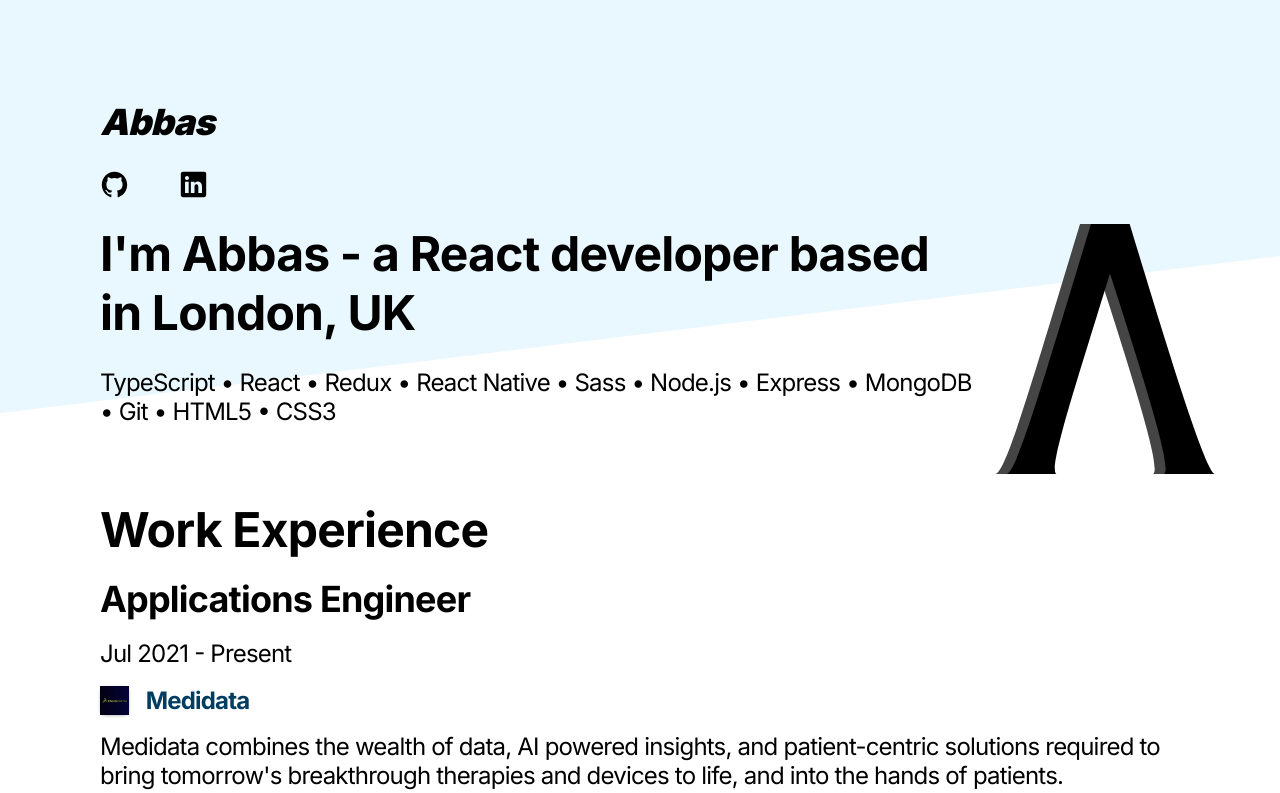
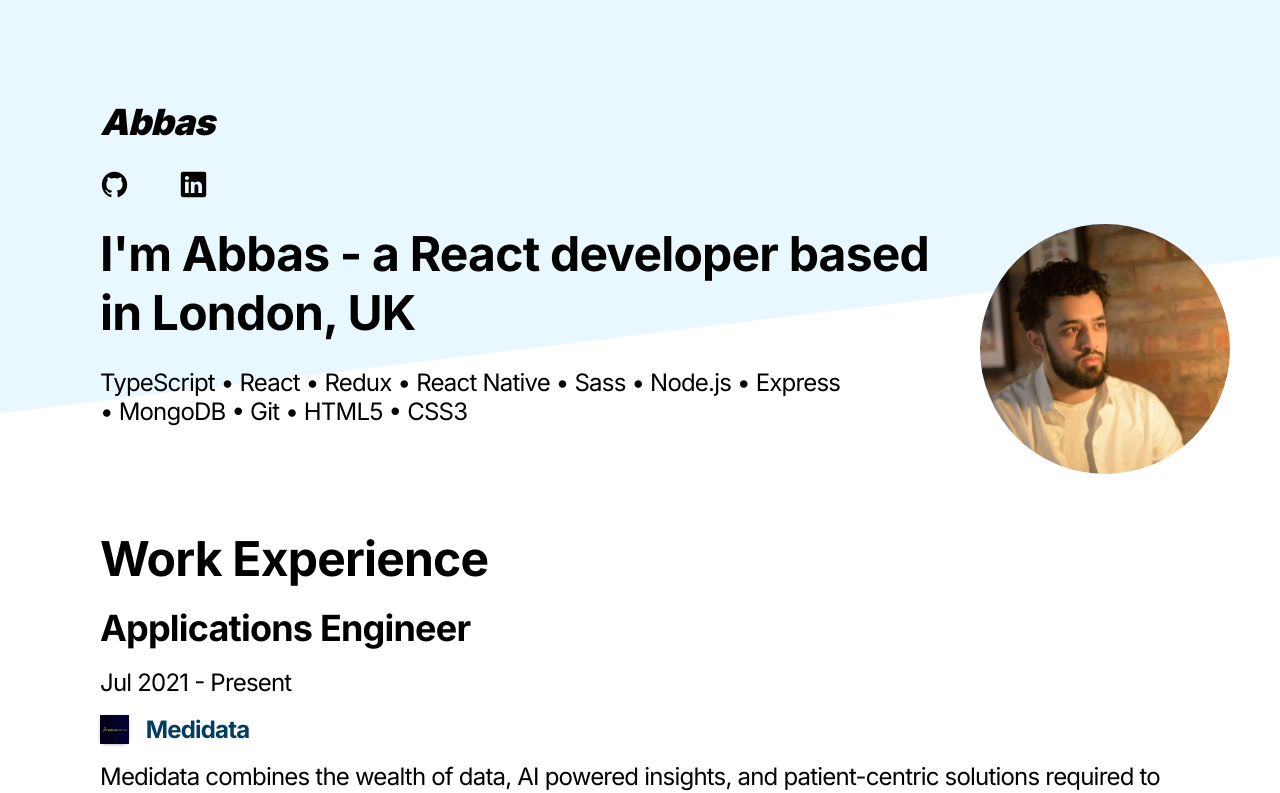
Before and after one commit to abbasldn/me, a Next.js app: page / in a window 1280 px wide. Shown: the top 793 px of the page. Built offline with nearby package versions, Linux system fonts and the light colour scheme.

Commit message:
added my face

```diff
--- a/components/Hero.js
+++ b/components/Hero.js
@@ -1,6 +1,6 @@
-import React from 'react';
-import styles from '../styles/Hero.module.css';
-import Logo from './Logo';
+import React from "react";
+import styles from "../styles/Hero.module.css";
+import Logo from "./Logo";
 
 const Hero = () => {
   return (
@@ -9,13 +9,13 @@ const Hero = () => {
         <h1 className={styles.heading}>
           I'm Abbas - a React developer based in London, UK
         </h1>
-        <p>
+        <p className={styles.body}>
           TypeScript • React • Redux • React Native • Sass • Node.js • Express •
           MongoDB • Git • HTML5 • CSS3
         </p>
       </div>
       <div className={styles.logo}>
-        <Logo src="abbasldnlogo.svg" size={250} />
+        <Logo src="me.jpeg" size={250} face={true} />
       </div>
     </div>
   );
--- a/components/Logo.js
+++ b/components/Logo.js
@@ -1,7 +1,7 @@
-import React from 'react';
-import styles from '../styles/Logo.module.css';
+import React from "react";
+import styles from "../styles/Logo.module.css";
 
-const Logo = ({ src, workLogo, size, footer }) => {
+const Logo = ({ src, workLogo, size, footer, face }) => {
   let classNames;
 
   if (workLogo) {
@@ -14,7 +14,7 @@ const Logo = ({ src, workLogo, size, footer }) => {
   return (
     <div className={classNames}>
       <img
-        className={styles.logo}
+        className={face ? styles.face : styles.logo}
         src={`/${src}`}
         height={size}
         width={size}
--- a/styles/Hero.module.css
+++ b/styles/Hero.module.css
@@ -5,11 +5,16 @@
 
 .logo {
   width: 200px;
+  border-radius: 50%;
 }
 
 .heading {
   font-size: 3em;
   font-weight: 700;
+}
+
+.body {
+  width: 85%;
 }
 
 @media (min-width: 600px) {
--- a/styles/Logo.module.css
+++ b/styles/Logo.module.css
@@ -14,3 +14,7 @@
 .footer {
   background-color: #fff;
 }
+
+.face {
+  border-radius: 50%;
+}
```
Also changed, not shown: public/me.jpeg (added).
